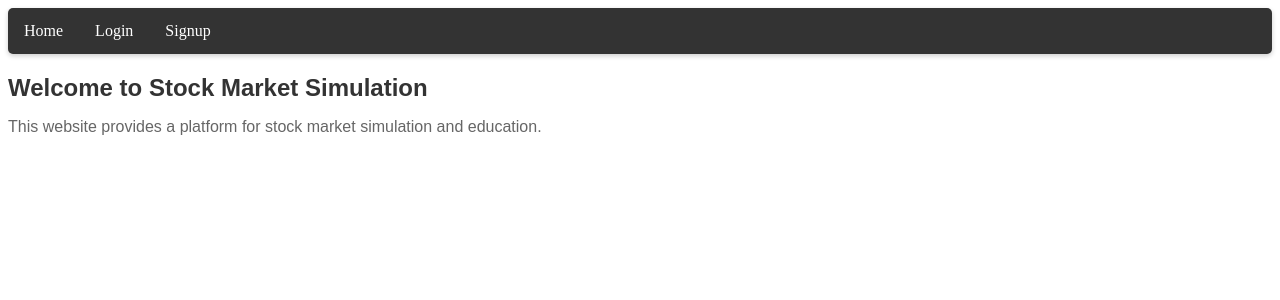
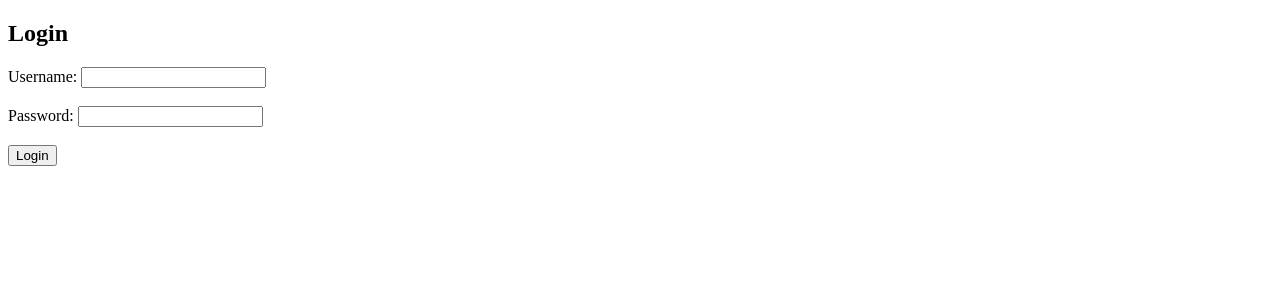
Before and after one commit to kyerai/NEA, a Flask app: page / in a window 1280 px wide. Shown: the top 300 px of the page. Run offline with Flask 3, Linux system fonts and the light colour scheme.

Commit message:
got a basic login system to work, started with hashing but not implemented yet, started on the front end also

```diff
--- a/app.py
+++ b/app.py
@@ -1,11 +1,62 @@
-from flask import Flask, render_template
+from flask import Flask, render_template, redirect, url_for
+from flask import request
+import sqlite3
 
 app = Flask(__name__)
 
+@app.route('/signup', methods=['GET', 'POST'])
+def signup():
+    if request.method == 'POST':
+        username = request.form['username']
+        password = request.form['password']
+
+        conn = sqlite3.connect('/Users/kyeraikundalia/Documents/GitHub/NEA/users.db')
+        cursor = conn.cursor()
+        cursor.execute("SELECT * FROM users WHERE username = ?", (username,))
+        existing_user = cursor.fetchone()
+
+        if existing_user:
+            conn.close()
+            return render_template('signup.html', error='Username already exists')
+        else:
+            cursor.execute("INSERT INTO users (username, password) VALUES (?, ?)", (username, password))
+            conn.commit()
+            conn.close()
+            return redirect(url_for('login'))
+
+    return render_template('signup.html')
+
 @app.route('/')
+@app.route('/login', methods=['GET', 'POST'])
+def login():
+    if request.method == 'POST':
+        connect = sqlite3.connect('/Users/kyeraikundalia/Documents/GitHub/NEA/users.db')
+        cursor = connect.cursor()
+
+        username = request.form['username']
+        password = request.form['password']
+        cursor.execute('''
+            SELECT * FROM users
+            WHERE username = ? AND password = ?
+        ''', (username, password))
+        user = cursor.fetchone()
+
+        if user:
+            return redirect(url_for('home'))  # Redirect to the home page
+        else:
+            return 'Username or password is incorrect'
+
+    return render_template('login.html')
+
 @app.route('/home')
 def home():
-    return render_template('home.html')
+    refferer = request.referrer
+    if refferer and refferer.endswith('/login'):
+        return render_template('home.html')
+    else:
+        return redirect(url_for('login'))
+
+
 
 if __name__ == '__main__':
-    app.run(debug=True)
+    app.run(host=0.0, port=4000, debug=True)
--- a/templates/home.html
+++ b/templates/home.html
@@ -1,82 +1,87 @@
 <!DOCTYPE html>
 <html>
 <head>
-    <title>Stock Market Simulation</title>
+    <title>Stock Market Simulator</title>
     <style>
-        /* CSS for navigation bar */
-        ul.navbar {
-            list-style-type: none;
+        /* BEGIN: CSS Styles */
+        body {
+            font-family: Arial, sans-serif;
             margin: 0;
             padding: 0;
-            overflow: hidden;
-            background-color: #333;
-            border-radius: 5px;
-            box-shadow: 0 2px 5px rgba(0, 0, 0, 0.2);
         }
 
-        ul.navbar li {
-            float: left;
-        }
-
-        ul.navbar li a {
-            display: block;
-            color: white;
+        header {
+            background-color: #333;
+            color: #fff;
+            padding: 20px;
             text-align: center;
-            padding: 14px 16px;
-            text-decoration: none;
-            transition: background-color 0.3s ease;
-        }
-
-        ul.navbar li a:hover {
-            background-color: #111;
         }
 
         h1 {
-            font-family: Arial, sans-serif;
+            margin: 0;
+        }
+
+        main {
+            max-width: 800px;
+            margin: 20px auto;
+            padding: 0 20px;
+        }
+
+        section {
+            margin-bottom: 40px;
+        }
+
+        h2 {
+            color: #333;
             font-size: 24px;
-            color: #333;
-            margin-top: 20px;
+            margin-bottom: 10px;
         }
 
         p {
-            font-family: Arial, sans-serif;
-            font-size: 16px;
             color: #666;
-            margin-top: 10px;
-        }
-            ul.navbar {
-                list-style-type: none;
-                margin: 0;
-                padding: 0;
-                overflow: hidden;
-                background-color: #333;
-            }
-
-        ul.navbar li {
-            float: left;
+            line-height: 1.5;
         }
 
-        ul.navbar li a {
-            display: block;
-            color: white;
-            text-align: center;
-            padding: 14px 16px;
-            text-decoration: none;
+        ul {
+            list-style-type: disc;
+            margin-left: 20px;
         }
 
-        ul.navbar li a:hover {
-            background-color: #111;
+        footer {
+            background-color: #333;
+            color: #fff;
+            padding: 20px;
+            text-align: center;
         }
+
+        /* END: CSS Styles */
     </style>
 </head>
 <body>
-    <ul class="navbar">
-        <li><a href="#">Home</a></li>
-        <li><a href="#">Login</a></li>
-        <li><a href="#">Signup</a></li>
-    </ul>
+    <header>
+        <h1>Welcome to the Stock Market Simulator</h1>
+    </header>
 
-    <h1>Welcome to Stock Market Simulation</h1>
-    <p>This website provides a platform for stock market simulation and education.</p>
+    <main>
+        <section>
+            <h2>About</h2>
+            <p>Insert a brief description of your stock market simulator here.</p>
+        </section>
+
+        <section>
+            <h2>Features</h2>
+            <ul>
+                <li>Feature 1</li>
+                <li>Feature 2</li>
+                <li>Feature 3</li>
+                <!-- Add more features as needed -->
+            </ul>
+        </section>
+
+        <section>
+            <h2>Get Started</h2>
+            <p>Provide instructions on how to get started with your simulator.</p>
+        </section>
+    </main>
 </body>
 </html>
--- /dev/null
+++ b/templates/login.html
@@ -0,0 +1,16 @@
+<!DOCTYPE html>
+<html>
+<head>
+    <title>Login Page</title>
+</head>
+<body>
+    <h2>Login</h2>
+    <form action="/login" method="POST">
+        <label for="username">Username:</label>
+        <input type="text" id="username" name="username" required><br><br>
+        <label for="password">Password:</label>
+        <input type="password" id="password" name="password" required><br><br>
+        <input type="submit" value="Login">
+    </form>
+</body>
+</html>
```
Also changed, not shown: create.py (added, +16 -0 lines), hash.py (added, +50 -0 lines), templates/index.html (added, +53 -0 lines), templates/signup.html (added, +68 -0 lines), users.db (added).
